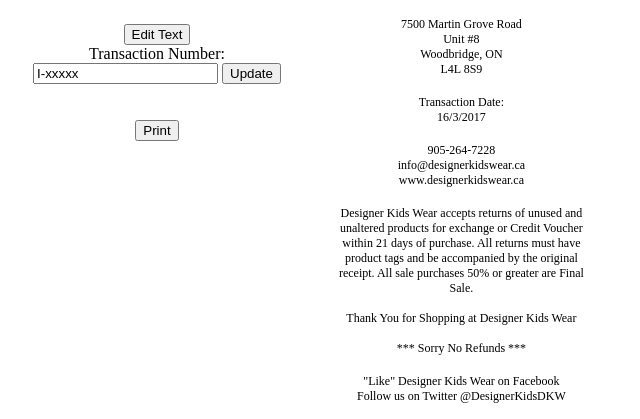
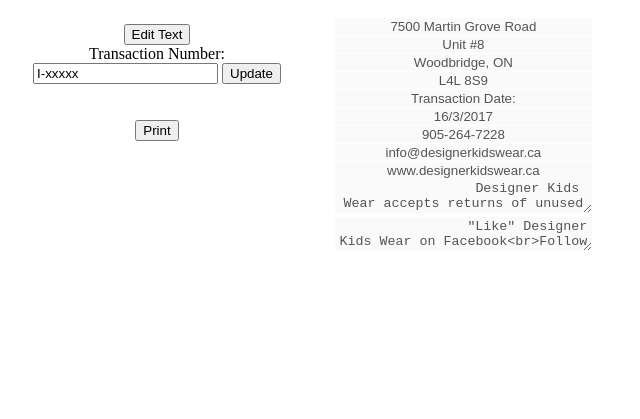
Before and after one commit to jeremiahxy/receipt-print, a plain HTML site: page index.html in a window 1280 px wide. Shown: the part 58-477 px from the top of the page, without its empty margins (0-640 px from the left). Drawn offline with nearby package versions, Linux system fonts and the light colour scheme.

Commit message:
started the form route

```diff
--- a/index.html
+++ b/index.html
@@ -39,6 +39,12 @@
             font-size: 32px;
         }
 
+        .disabledInput{
+            border: none;
+            width: 100%;
+            text-align: center;
+        }
+
         @page {
             size:3in 11in;
         }
@@ -78,28 +84,24 @@
     <div id="holder">
         <div id="printArea" class="printable">
             <h2 class="topHeader">Designer Kids Wear</h2>
-            <p class="line1">7500 Martin Grove Road</p>
-            <p class="line2">Unit #8</p>
-            <p class="line3">Woodbridge, ON</p>
-            <p class="line4">L4L 8S9</p>
+            <input id="line1" class="editFields disabledInput" value="7500 Martin Grove Road" disabled>
+            <input id="line2" class="editFields disabledInput" value="Unit #8" disabled>
+            <input id="line3" class="editFields disabledInput" value="Woodbridge, ON" disabled>
+            <input id="line4" class="editFields disabledInput" value="L4L 8S9" disabled>
             <br>
-            <p>Transaction Date:</p>
-            <p class="date">16/3/2017</p>
+            <input class="editFields disabledInput" value="Transaction Date:" disabled>
+            <input id="date" class="editFields disabledInput" value="16/3/2017" disabled>
             <br>
-            <p class="info1">905-264-7228</p>
-            <p class="info2">info@designerkidswear.ca</p>
-            <p class="info3">www.designerkidswear.ca</p>
+            <input id="info1" class="editFields disabledInput" value="905-264-7228" disabled>
+            <input id="info2" class="editFields disabledInput" value="info@designerkidswear.ca" disabled>
+            <input id="info3" class="editFields disabledInput" value="www.designerkidswear.ca" disabled>
             <br>
-            <p class="return">
-                Designer Kids Wear accepts returns of unused and unaltered products for exchange or Credit Voucher within 21 days of purchase. All returns must have product tags and be accompanied by the original receipt. All sale purchases 50% or greater are Final Sale.<br><br>
-                Thank You for Shopping at Designer Kids Wear<br><br>
-                *** Sorry No Refunds ***
-            </p>
-            <br>
-            <p class="social">
-                "Like" Designer Kids Wear on Facebook<br>
-                Follow us on Twitter @DesignerKidsDKW
-            </p>
+            <textarea id="return" class="editFields disabledInput" disabled>
+                Designer Kids Wear accepts returns of unused and unaltered products for exchange or Credit Voucher within 21 days of purchase. All returns must have product tags and be accompanied by the original receipt. All sale purchases 50% or greater are Final Sale.<br><br>Thank You for Shopping at Designer Kids Wear<br><br>*** Sorry No Refunds ***
+            </textarea>
+            <textarea id="social" class="editFields disabledInput" disabled>
+                "Like" Designer Kids Wear on Facebook<br>Follow us on Twitter @DesignerKidsDKW
+            </textarea>
             <br>
             <span id="transactionId"></span>
             <br>
@@ -115,7 +117,19 @@
 //            alert('Transaction Number is: '+transNum);
         }
         function editFields(){
-            alert('edit fields clicked');
+            var inputs = document.getElementsByClassName('editFields');
+            if (inputs[0].classList.contains('disabledInput')) {
+                for(var i = 0; i < inputs.length; i++) {
+                    inputs[i].classList.remove('disabledInput');
+                    inputs[i].disabled = false;
+                }
+            } else {
+                for(var i = 0; i < inputs.length; i++) {
+                    inputs[i].classList.add('disabledInput');
+                    inputs[i].disabled = true;
+                }
+            }
+//            alert('edit fields clicked');
         }
     </script>
 </body>
```
